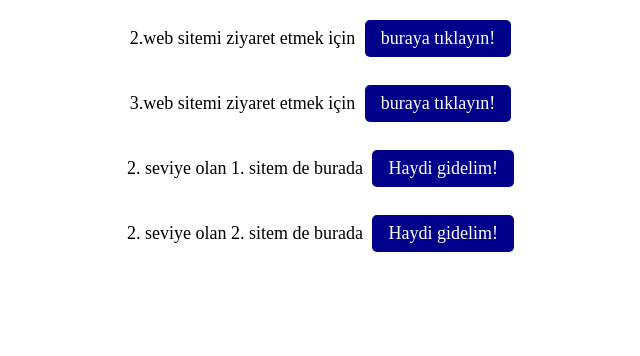
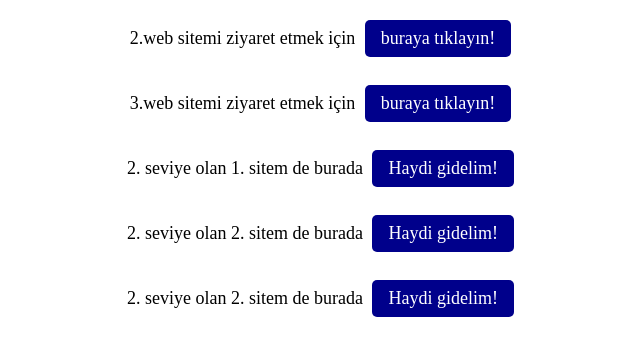
Before and after one commit to AhmeTalha15/Ahmet_Talha_web_sitesi, a plain HTML site: page index.htm in a window 1280 px wide. Shown: the part 130-486 px from the top of the page, without its empty margins (317-957 px from the left). Drawn offline with Linux system fonts and the light colour scheme.

Commit message:
Update index.htm

```diff
--- a/index.htm
+++ b/index.htm
@@ -35,5 +35,6 @@
     <p>3.web sitemi ziyaret etmek için <a href="3_web_sitesi.html">buraya tıklayın!</a></p>
     <p>2. seviye olan 1. sitem de burada <a href="2_seviye_1.html">Haydi gidelim!</a></p>
     <p>2. seviye olan 2. sitem de burada <a href="2_seviye_2.html">Haydi gidelim!</a></p>
+    <p>2. seviye olan 2. sitem de burada <a href="2_3_websitesi.html">Haydi gidelim!</a></p>
   </body>
 </html>
```
